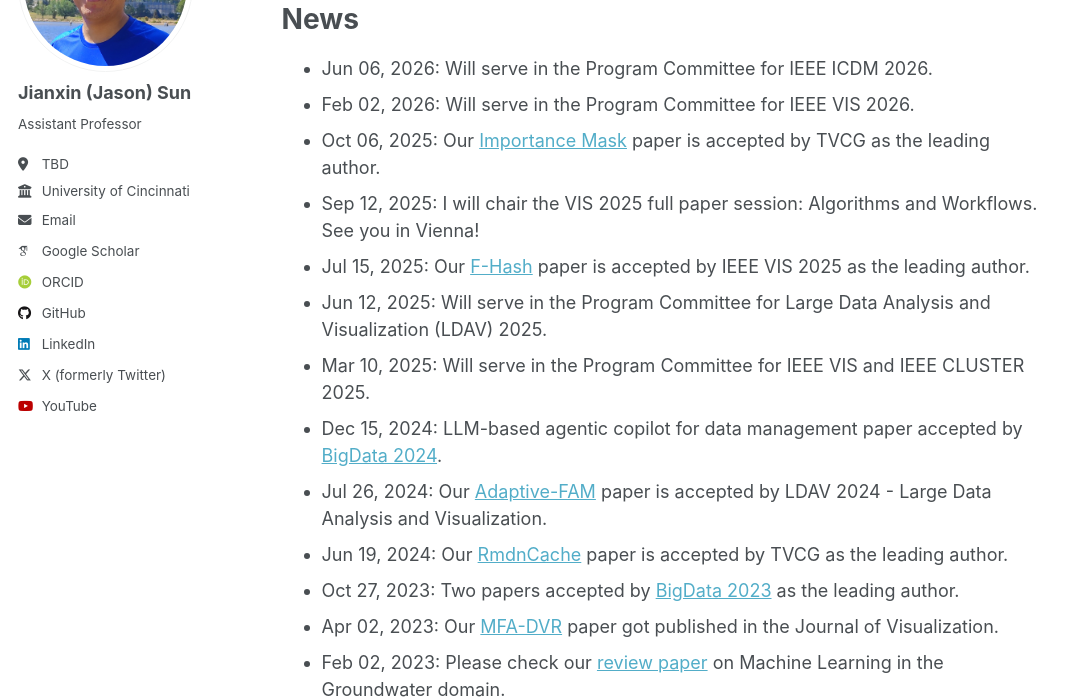
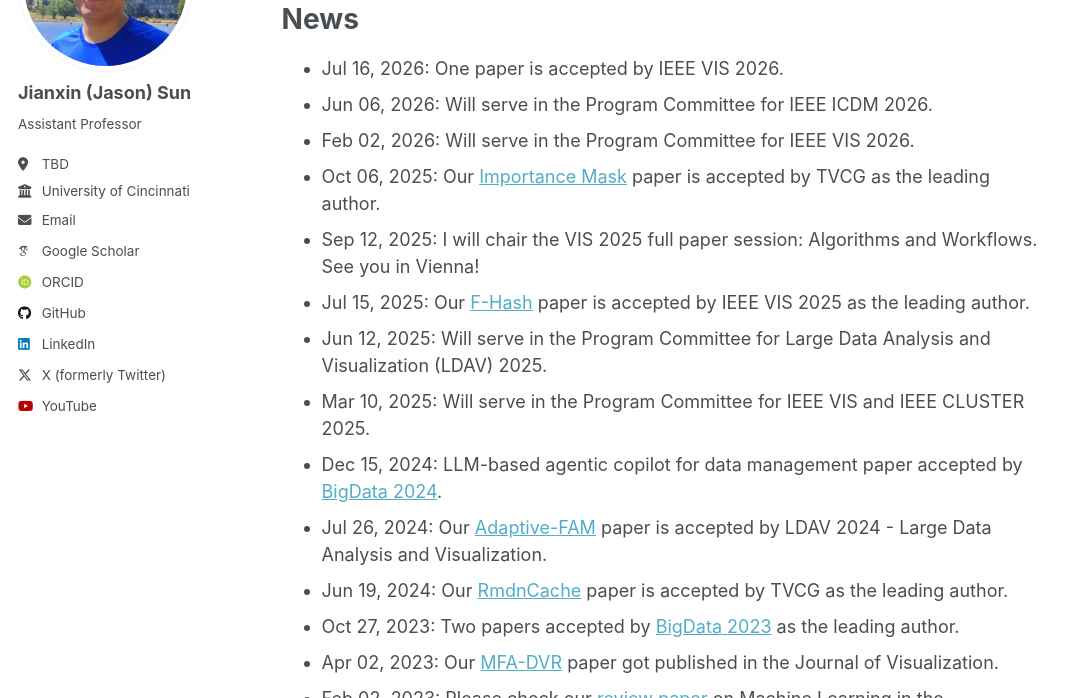
Before and after one commit to sunjianxin/sunjianxin.github.io, a Jekyll site: the page built from _pages/about.md, in a window 1280 px wide and 900 px high, scrolled down 882 px, cut to the strip 202-900 px from the top of the window. Shown: the whole strip, without its empty margins (0-1081 px from the left). Built offline with Jekyll 4.4.1, drawn with Linux system fonts in a browser that asks for light colours; some web fonts are replaced.

Commit message:
Update about.md

```diff
--- a/_pages/about.md
+++ b/_pages/about.md
@@ -22,6 +22,7 @@ Want to know more about me? Please talk to my "digital twin":-)
 
 News
 ======
+- Jul 16, 2026: One paper is accepted by IEEE VIS 2026.
 - Jun 06, 2026: Will serve in the Program Committee for IEEE ICDM 2026.
 - Feb 02, 2026: Will serve in the Program Committee for IEEE VIS 2026.
 - Oct 06, 2025: Our [Importance Mask](https://arxiv.org/abs/2502.06053) paper is accepted by TVCG as the leading author.
```
